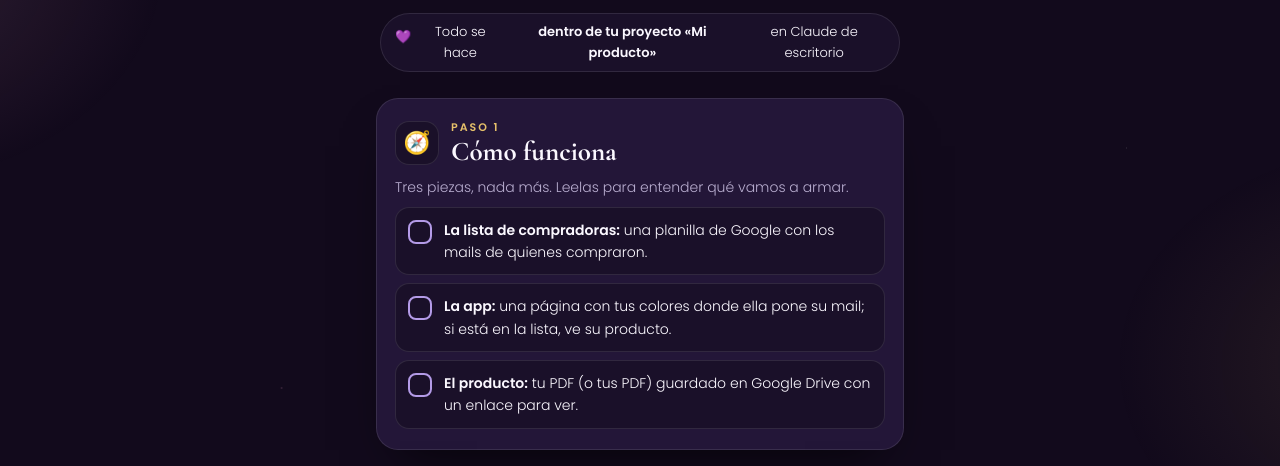
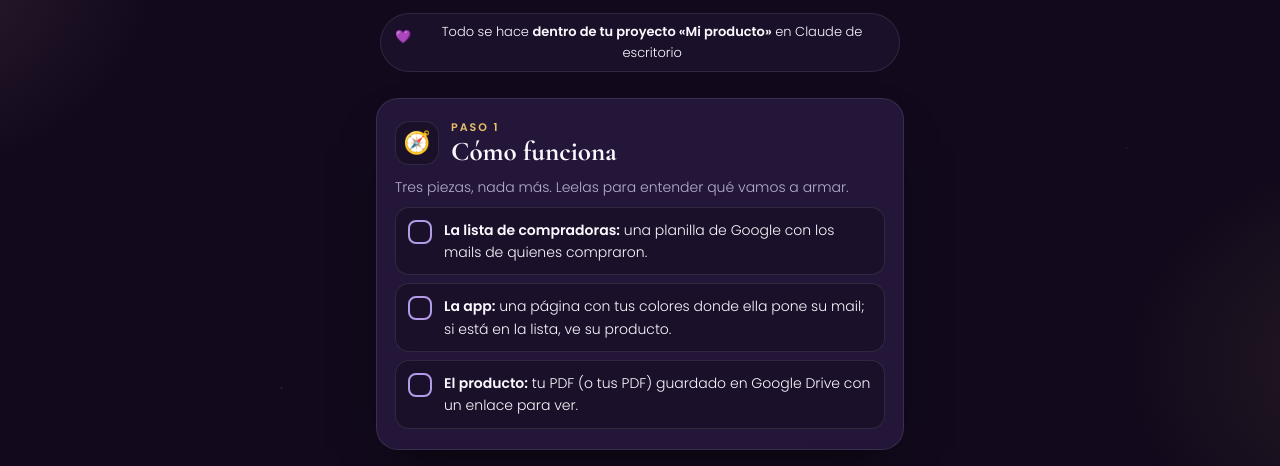
Before and after one commit to rominacasania-beep/productos, a plain HTML site: page taller-app-paso-a-paso-w2n6/index.html in a window 1280 px wide. Shown: the part 316-782 px from the top of the page. Drawn offline with nearby package versions, Linux system fonts and the light colour scheme.

Commit message:
Taller: sello de los regalos en una línea
Co-Authored-By: Claude Opus 5.5 <noreply@anthropic.com>

```diff
--- a/taller-app-paso-a-paso-w2n6/index.html
+++ b/taller-app-paso-a-paso-w2n6/index.html
@@ -100,7 +100,7 @@ footer{margin-top:34px;text-align:center;color:var(--muted);font-size:13px}
   <div class="eyebrow">Regalo del taller · Tu app paso a paso</div>
   <h1>Tu app de entrega: <span class="g">entra con su mail</span></h1>
   <p class="muted">Es lo que mostré en vivo: tu clienta abre un enlace, pone el mail con el que compró y ve su producto. Mucho más lindo que mandar un PDF suelto, y se pone en la pantalla del celular como una app.</p>
-  <div class="sello"><span class="flota">💜</span> Todo se hace <b>dentro de tu proyecto «Mi producto»</b> en Claude de escritorio</div>
+  <div class="sello"><span class="flota">💜</span> <span>Todo se hace <b>dentro de tu proyecto «Mi producto»</b> en Claude de escritorio</span></div>
 </header>
 
 <section class="card paso rv" data-paso>
```
Also changed, not shown: taller-pagina-de-venta-r9t3/index.html (+1 -1 lines), taller-portadas-mockups-m4x8/index.html (+1 -1 lines), taller-producto-de-cero-q7k2/index.html (+1 -1 lines).
